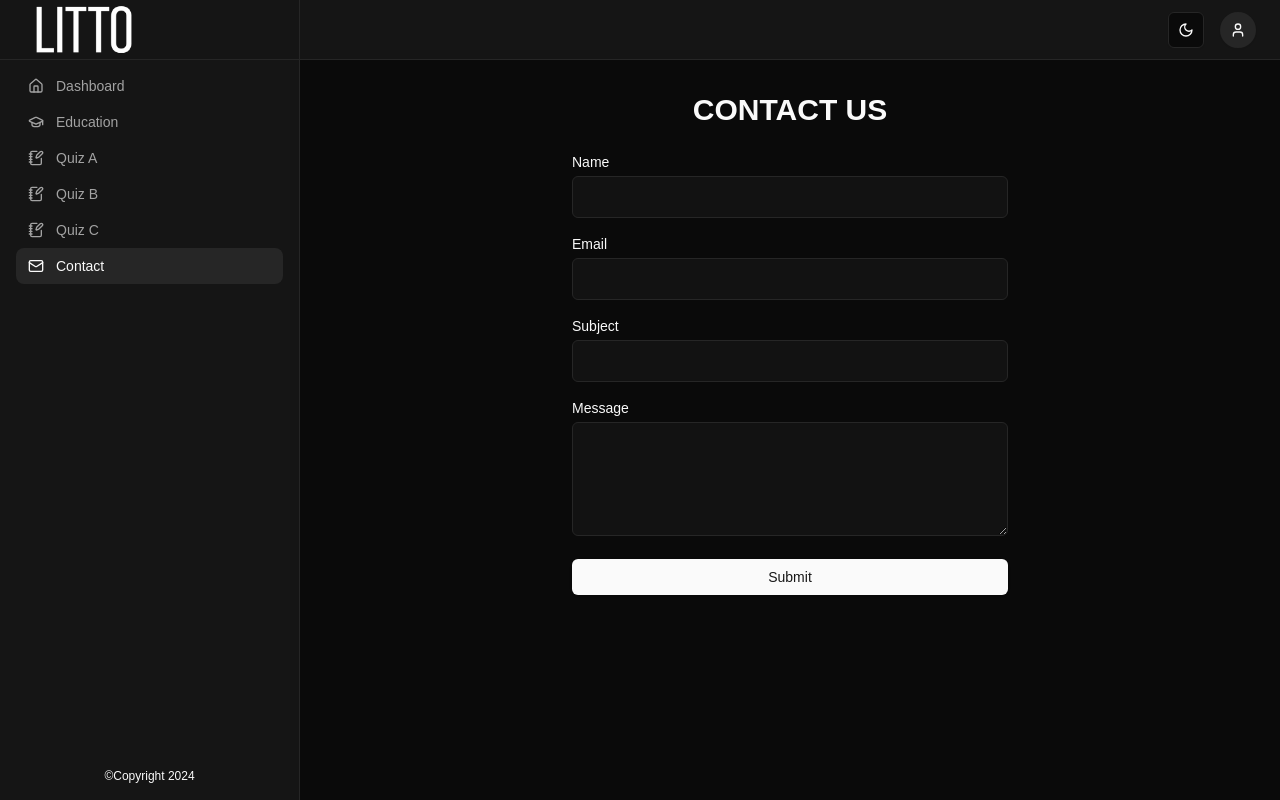
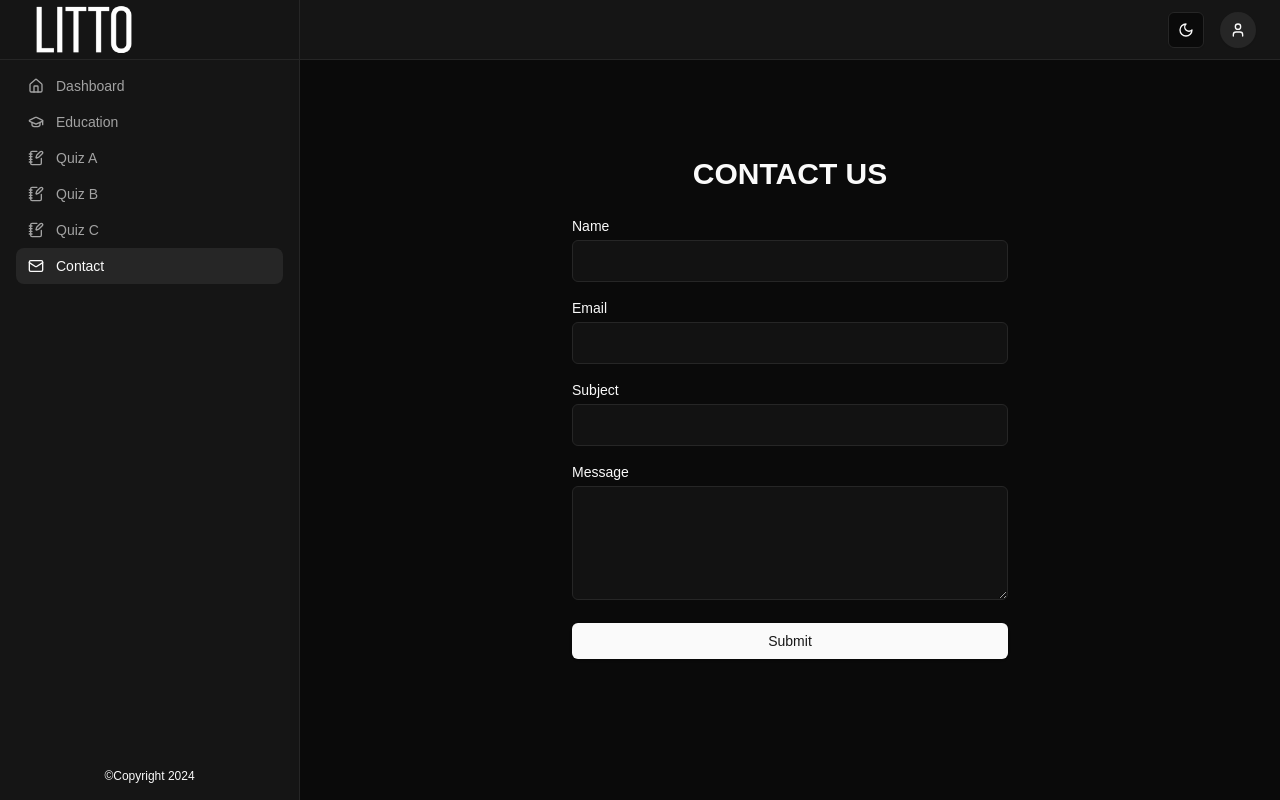
Before and after one commit to tommy-vpr/Staff-edu, a Next.js app: page /dashboard/contact in a window 1280 px wide. Built offline with nearby package versions, Linux system fonts and the light colour scheme; no server answers.

Commit message:
fix padding in layout

```diff
--- a/app/dashboard/layout.tsx
+++ b/app/dashboard/layout.tsx
@@ -16,7 +16,9 @@ export default function DashboardLayout({
       {/* Main Content */}
       <div className="w-full md:ml-[240px] lg:ml-[300px] flex flex-col min-h-screen">
         <DashboardHeader />
-        <main className="flex-1 flex flex-col gap-4 lg:gap-6">{children}</main>
+        <main className="flex-1 flex flex-col gap-4 lg:gap-6 py-4 px-3 md:p-6 lg:p-8">
+          {children}
+        </main>
       </div>
     </div>
   );
--- a/components/my-components/ContactForm.tsx
+++ b/components/my-components/ContactForm.tsx
@@ -71,7 +71,7 @@ export default function ContactForm() {
   };
 
   return (
-    <div className="w-full max-w-[500px] p-4 sm:p-8 space-y-6 rounded-lg mx-auto">
+    <div className="w-full max-w-[500px] p-4 sm:p-8 space-y-6 rounded-lg mx-auto mt-8">
       <h1 className="text-3xl font-bold text-center uppercase">Contact Us</h1>
 
       <form onSubmit={handleSubmit(onSubmit)} className="space-y-4">
```
